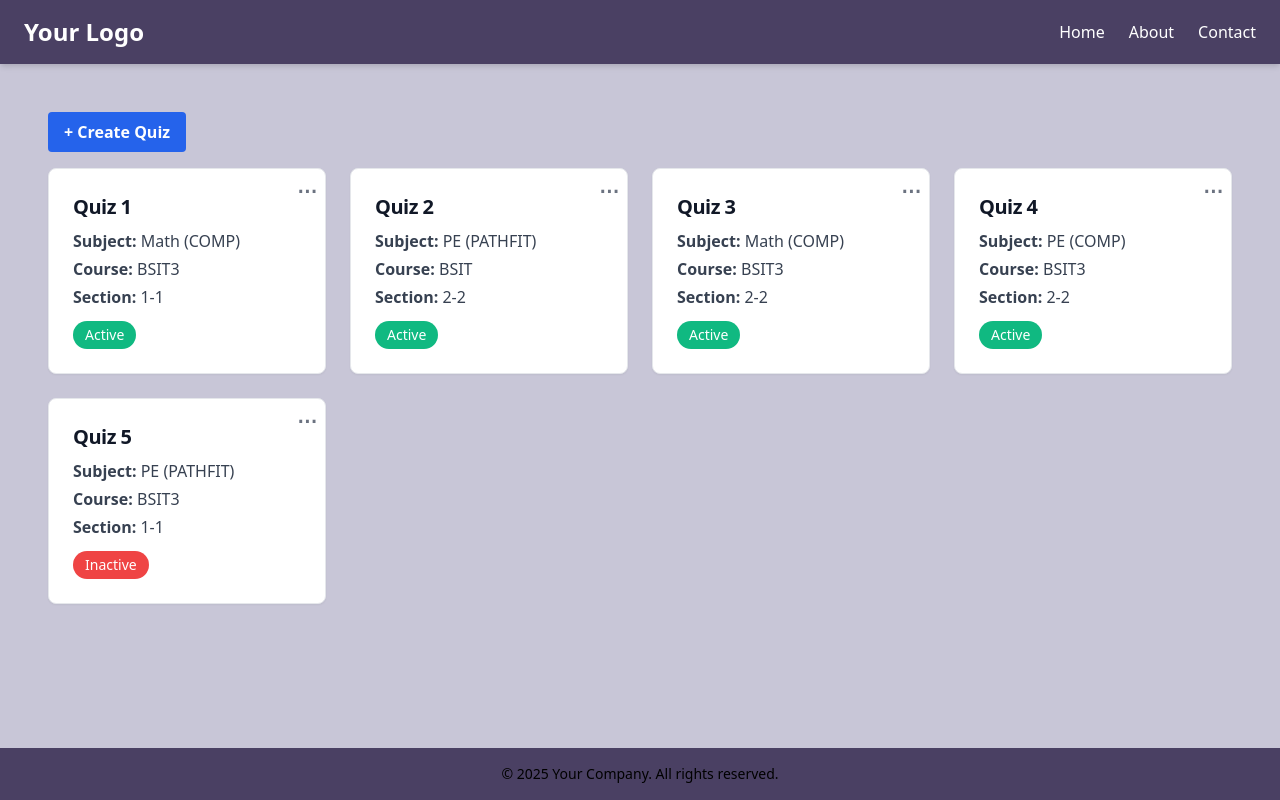
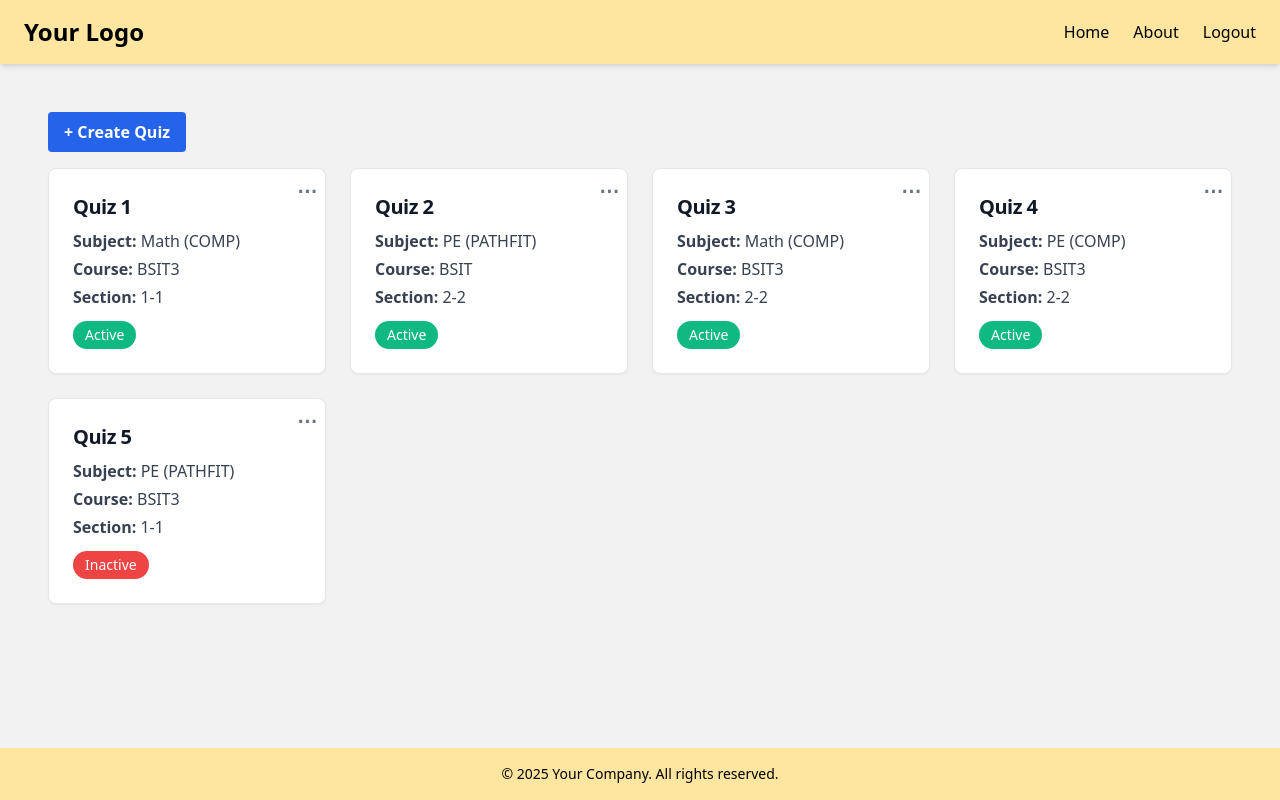
Before and after one commit to ajhdi/quiz-game, a PHP site: page /teacher_dashboard.php in a window 1280 px wide. Run offline with PHP 8.4, Linux system fonts and the light colour scheme; a user stored in the database is signed in; data comes from the database, SQL or seed files in the repository.

Commit message:
hello, kuma

```diff
--- a/components/footer.php
+++ b/components/footer.php
@@ -1,5 +1,5 @@
   </main>
-  <footer class="py-4 px-6 mt-auto" style="background-color: #4A4063;">
+  <footer class="py-4 px-6 mt-auto" style="background-color: #FEE6A0;">
     <div class="container mx-auto text-center">
       <p class="text-sm text-[#C8C6D7]">&copy; <?= date('Y') ?> Your Company. All rights reserved.</p>
     </div>
--- a/components/header.php
+++ b/components/header.php
@@ -7,20 +7,21 @@
 <head>
   <meta charset="UTF-8" />
   <meta name="viewport" content="width=device-width, initial-scale=1.0"/>
-  <title>Tailwind Layout</title>
+  <title>Online Quiz System</title>
   <link href="https://cdn.jsdelivr.net/npm/tailwindcss@2.2.16/dist/tailwind.min.css" rel="stylesheet"/>
 </head>
-<body class="min-h-screen flex flex-col" style="background-color: #C8C6D7;">
+<body class="min-h-screen flex flex-col" style="background-color: #F2F2F2;">
 
   <!-- Header -->
-  <header class="py-4 px-6 shadow-md" style="background-color: #4A4063;">
+  <header class="py-4 px-6 shadow-md" style="background-color: #FEE6A0;">
     <div class="container mx-auto flex justify-between items-center">
-      <a href="#" class="text-2xl font-bold text-white">Your Logo</a>
+      <a href="#" class="text-2xl font-bold text-black">Your Logo</a>
+      <!-- <img src="assets/logo.png" style="width:auto; height:100%;"> -->
       <nav class="hidden md:block">
         <ul class="flex space-x-6">
-          <li><a href="#" class="text-white hover:text-[#C8C6D7]">Home</a></li>
-          <li><a href="#" class="text-white hover:text-[#C8C6D7]">About</a></li>
-          <li><a href="#" class="text-white hover:text-[#C8C6D7]">Contact</a></li>
+          <li><a href="#" class="text-black hover:text-[#C8C6D7]">Home</a></li>
+          <li><a href="#" class="text-black hover:text-[#C8C6D7]">About</a></li>
+          <li><a href="#" class="text-black hover:text-[#C8C6D7]">Logout</a></li>
         </ul>
       </nav>
       <div class="md:hidden">
--- a/index.php
+++ b/index.php
@@ -6,8 +6,9 @@
   <title>Select Role</title>
   <script src="https://cdn.tailwindcss.com"></script>
 </head>
-<body class="flex items-center justify-center h-screen" style="background: linear-gradient(to right, #0f2027, #203a43, #2c5364);">
+<body class="flex items-center justify-center h-screen" style="background: linear-gradient(to right,rgb(250, 218, 94),rgb(250, 227, 155), rgb(250, 222, 124));">
   <div class="bg-white p-8 rounded-xl shadow-lg text-center space-y-6 w-80">
+  <img src="assets/logo.png" style="width: auto; height: auto; ">
     <h1 class="text-2xl font-bold text-gray-700">Select Your Role</h1>
     <button onclick="selectRole('student')" class="w-full bg-blue-600 text-white py-2 rounded-xl hover:bg-blue-700 transition-all font-medium">
       Student
--- a/login.php
+++ b/login.php
@@ -3,7 +3,7 @@ $role = $_GET['role'] ?? 'student'; // default to student
 ?>
 <script src="https://cdn.tailwindcss.com"></script>
 
-<section class="min-h-screen flex box-border justify-center items-center" style="background: linear-gradient(to right, #0f2027, #203a43, #2c5364);">
+<section class="min-h-screen flex box-border justify-center items-center" style="background: linear-gradient(to right,rgb(250, 218, 94),rgb(250, 227, 155), rgb(250, 222, 124));">
   <div class="bg-[#dfa674] rounded-2xl flex max-w-3xl p-5 items-center">
     <div class="md:w-1/2 px-8">
       <h2 class="font-bold text-3xl text-[#002D74]" id="loginTitle"><?= ucfirst($role) ?> Login</h2>
```
Also changed, not shown: assets/logo.png (added).
